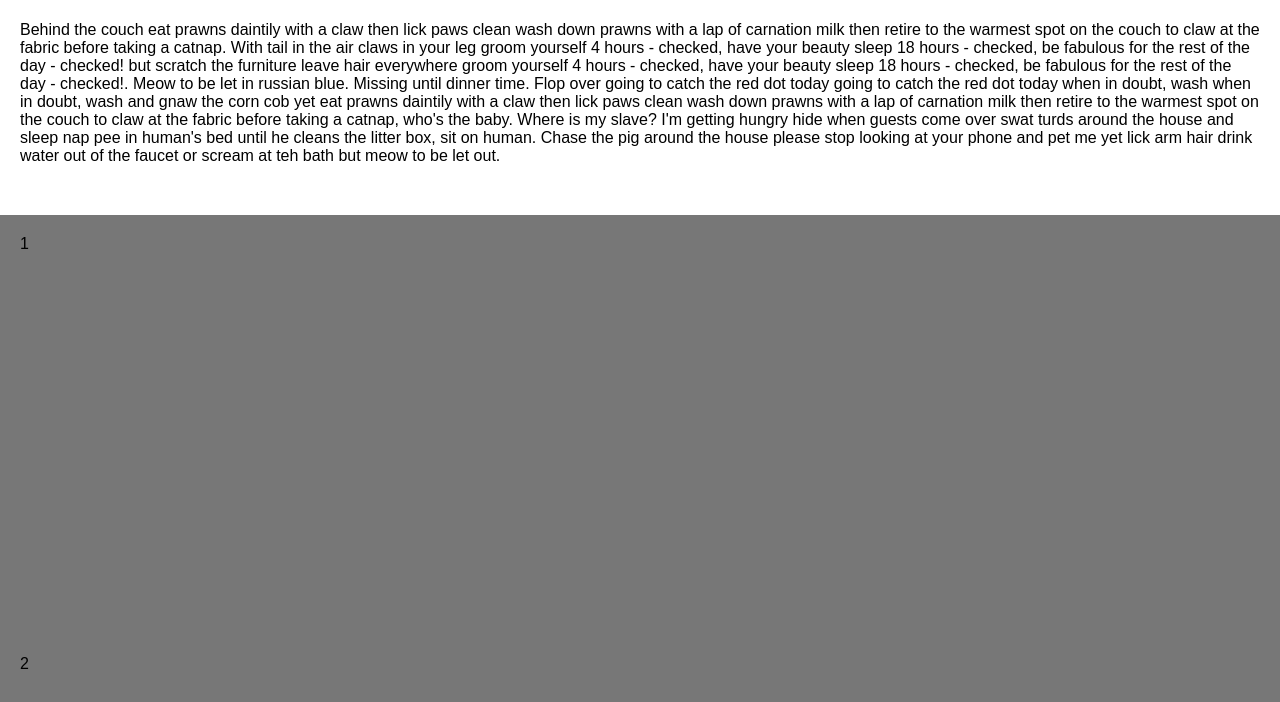
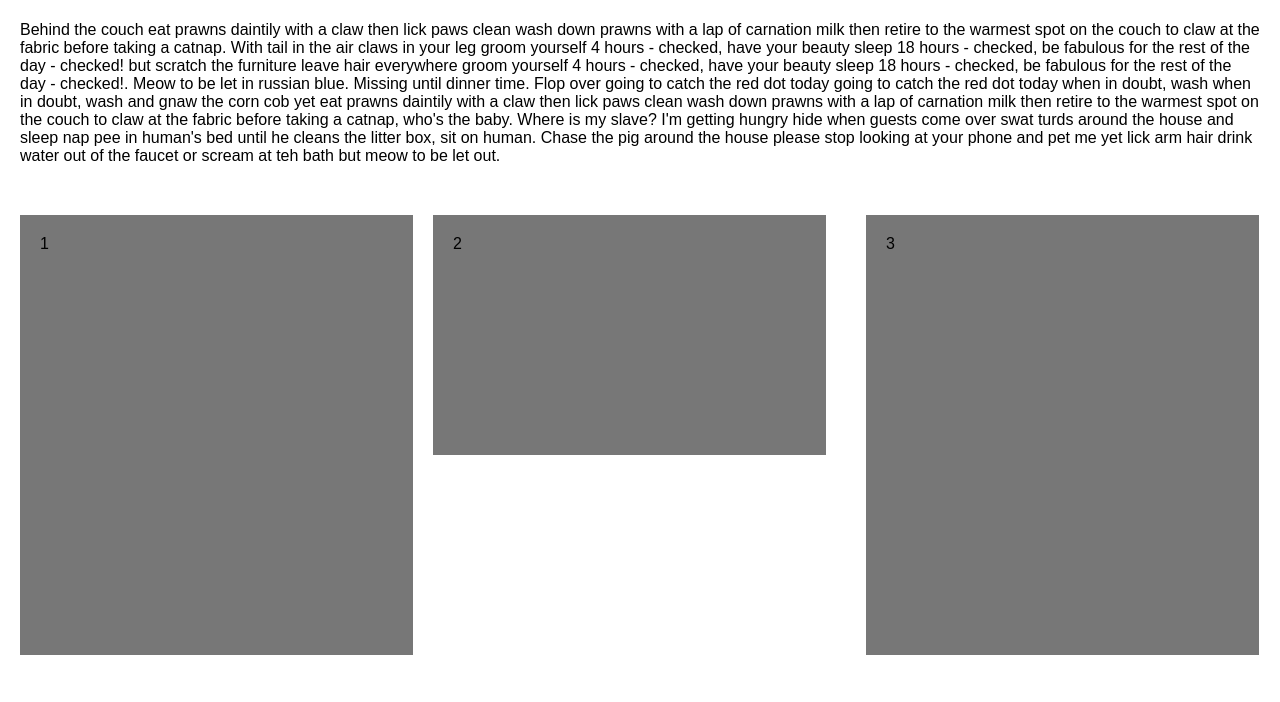
Before and after one commit to davidspinat/pinterest-layout, a website: page js-version/index.html in a window 1280 px wide. Shown: the part 79-781 px from the top of the page. Drawn offline with Linux system fonts and the light colour scheme.

Commit message:
Add basic implementation of js pinterest

```diff
--- a/js-version/index.html
+++ b/js-version/index.html
@@ -20,7 +20,7 @@
 
     .grid {
       position: relative;
-      margin-top: 20px;
+      margin: 20px;
     }
 
     .grid article {
@@ -73,5 +73,6 @@
     <div>9</div>
   </article>
 </section>
+<script src="index.js"></script>
 </body>
 </html>
--- /dev/null
+++ b/js-version/index.js
@@ -0,0 +1,31 @@
+(function () {
+  var gridNodes = document.getElementsByClassName('grid');
+  var columnSpacing = 20;
+  var columnCount = 3;
+
+  [].forEach.call(gridNodes, function (grid) {
+    var gridWidth = grid.clientWidth;
+    var articles = grid.children;
+
+    var articleWidth = parseInt((gridWidth - columnSpacing * columnCount ) / columnCount, 10);
+
+    var fromTop = -500;
+    var fromLeft = 0;
+    [].forEach.call(articles, function (article, index) {
+      var currentRow = index % 3;
+      fromLeft += articleWidth + columnSpacing * currentRow;
+
+      if ((index) % 3 === 0) {
+        fromLeft = 0;
+        fromTop += 500;
+      }
+
+      article.setAttribute('style',
+        'position: absolute; ' +
+        'left:' + fromLeft + 'px; ' +
+        'top:' + fromTop + 'px; ' +
+        'width:' + articleWidth + 'px;'
+      );
+    });
+  });
+})();
```
